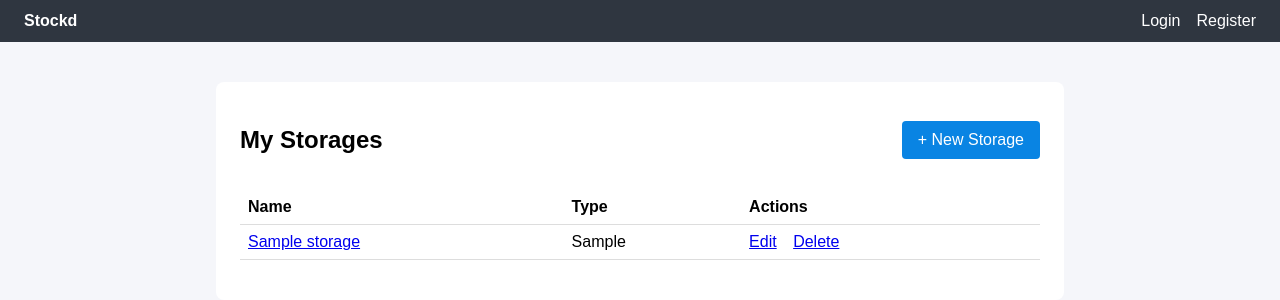
After one commit to JMarsDC/Stockd-DelaCruz-JolianMars-G06, a Django app: template templates/inventory/storage_list.html in a window 1280 px wide. The commit adds this page. Shown: the top 300 px of the page. Run offline with Django 5.2, Linux system fonts and the light colour scheme; the template is opened without the code that fills it: most values are stand-ins (such as "Sample title", 1, 10 or a date in 2020).

Commit message:
Add storage templates and navigation link

```diff
--- a/templates/base.html
+++ b/templates/base.html
@@ -19,6 +19,15 @@
     .btn { padding: 10px 16px; background: #0984e3; color: #fff; border: none; border-radius: 4px; cursor: pointer; text-decoration: none; display: inline-block; }
     .errorlist { color: #c0392b; list-style: none; padding: 0; margin: 0; }
     .helptext { font-size: 12px; color: #666; }
+    .row { display: flex; justify-content: space-between; align-items: center; gap: 12px; flex-wrap: wrap; }
+    table { width: 100%; border-collapse: collapse; margin: 16px 0; }
+    th, td { text-align: left; padding: 8px; border-bottom: 1px solid #ddd; }
+    .actions a { margin-right: 12px; }
+    .btn.danger { background: #d63031; }
+    .empty { padding: 24px; text-align: center; color: #666; background: #f5f6fa; border-radius: 6px; }
+    .badge { padding: 2px 8px; border-radius: 10px; font-size: 12px; }
+    .badge.expired { background: #f8d7da; color: #721c24; }
+    .badge.soon { background: #fff3cd; color: #856404; }
   </style>
 </head>
 <body>
@@ -26,6 +35,7 @@
     <strong style="color:#fff">Stockd</strong>
     {% if user.is_authenticated %}
       <a href="{% url 'dashboard' %}">Dashboard</a>
+      <a href="{% url 'storage_list' %}">Storages</a>
       <a href="{% url 'profile' %}">Profile</a>
       <span class="spacer"></span>
       <span style="color:#fff">{{ user.username }} ({{ user.role }})</span>
--- /dev/null
+++ b/templates/inventory/storage_list.html
@@ -0,0 +1,29 @@
+{% extends "base.html" %}
+{% block title %}My Storages{% endblock %}
+{% block content %}
+<div class="container wide">
+  <div class="row">
+    <h2>My Storages</h2>
+    <a class="btn" href="{% url 'storage_create' %}">+ New Storage</a>
+  </div>
+  {% if storages %}
+    <table>
+      <thead><tr><th>Name</th><th>Type</th><th>Actions</th></tr></thead>
+      <tbody>
+      {% for s in storages %}
+        <tr>
+          <td><a href="{% url 'storage_detail' s.pk %}">{{ s.name }}</a></td>
+          <td>{{ s.get_storage_type_display }}</td>
+          <td class="actions">
+            <a href="{% url 'storage_edit' s.pk %}">Edit</a>
+            <a href="{% url 'storage_delete' s.pk %}">Delete</a>
+          </td>
+        </tr>
+      {% endfor %}
+      </tbody>
+    </table>
+  {% else %}
+    <p class="empty">No storage yet. Create your first storage to start adding items.</p>
+  {% endif %}
+</div>
+{% endblock %}
```
Also changed, not shown: templates/inventory/storage_confirm_delete.html (added), templates/inventory/storage_detail.html (added), templates/inventory/storage_form.html (added).
